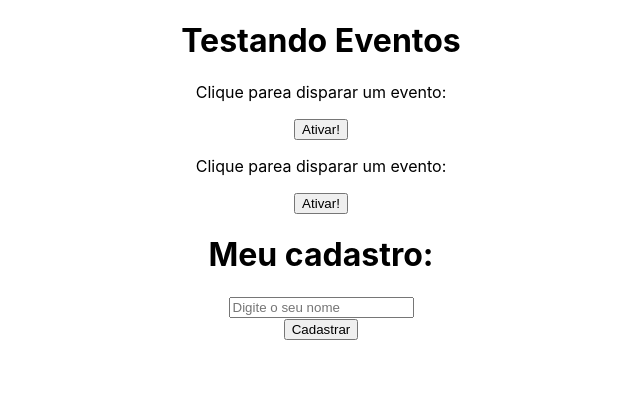
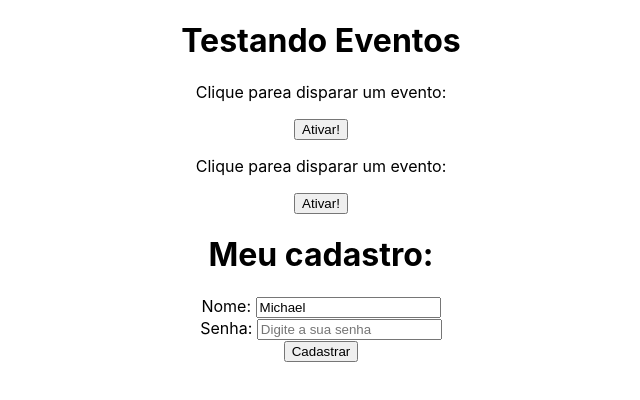
Before and after one commit to Yuu-bytes/Curso-React-Hora-de-Codar, a React (Create React App) app in the folder meu-projeto/: page / in a window 1280 px wide. Shown: the top 400 px of the page, without its empty margins (319-959 px from the left). Built offline with nearby package versions, Linux system fonts and the light colour scheme.

Commit message:
Aula 10 - useState na pratica - Nesta aula foi aprendido a utilizar o useState para salvar e alterar o valor pegos de campos em eventos.

```diff
--- a/meu-projeto/src/components/Form.js
+++ b/meu-projeto/src/components/Form.js
@@ -1,16 +1,26 @@
+import { useState } from 'react';
+
 function Form(){
 
     function cadastrarUsuario(e){
         e.preventDefault();
-        console.log("Cadastrou o usuário!");
+        console.log(`Cadastrou o usuário "${name}" com a senha "${password}"`);
     }
+
+    const [name, setName] = useState('Michael'); // valor default
+    const [password, setPassword] = useState();
 
     return(
         <div>
             <h1>Meu cadastro:</h1>
             <form onSubmit={cadastrarUsuario}>
                 <div>
-                    <input type="text" placeholder="Digite o seu nome"/>
+                    <label htmlFor="name">Nome: </label>
+                    <input type="text" id="name" name="name" placeholder="Digite o seu nome" required value={name} onChange={(e) => setName(e.target.value)}/>
+                </div>
+                <div>
+                    <label htmlFor="password">Senha: </label>
+                    <input type="password" id="password" name="password" placeholder="Digite a sua senha" required onChange={(e) => setPassword(e.target.value)}/>
                 </div>
                 <div>
                     <input type="submit" value="Cadastrar"/>
```
